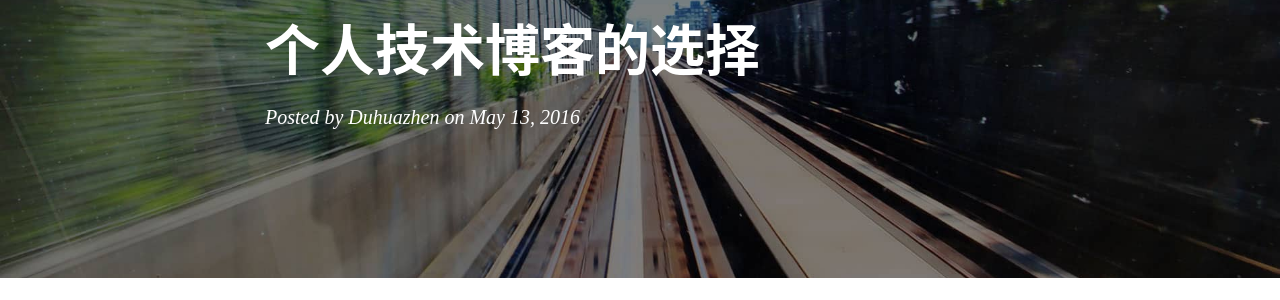
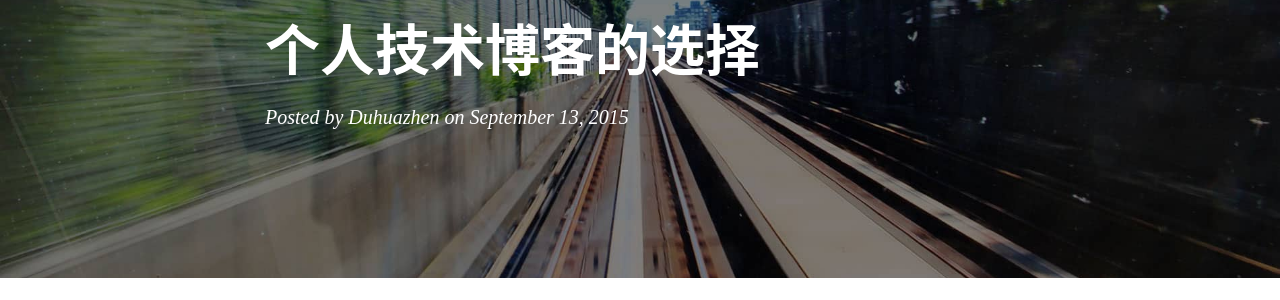
Before and after one commit to duhuazhen/duhuazhen.github.io, a Jekyll site: the page built from _posts/2015-9-13-blog.markdown, in a window 1280 px wide and 900 px high. Shown: the part 179-479 px from the top of the window. Built offline with Jekyll 4.4.1, drawn with Linux system fonts in a browser that asks for light colours; nearby versions of some CDN libraries; comment, search, counter and statistics services are not loaded; some of the changed text lies outside the part shown.

Commit message:
Update and rename 2016-5-13-blog.markdown to 2015-9-13-blog.markdown

```diff
--- a/_posts/2016-5-13-blog.markdown
+++ b/_posts/2015-9-13-blog.markdown
@@ -1,7 +1,7 @@
 ---
 layout:     post
 title:      "个人技术博客的选择"
-date:       2016-5-13
+date:       2015-9-13
 author:     "Duhuazhen"
 header-img: "img/post-bg-2015.jpg"
 tags:
```
